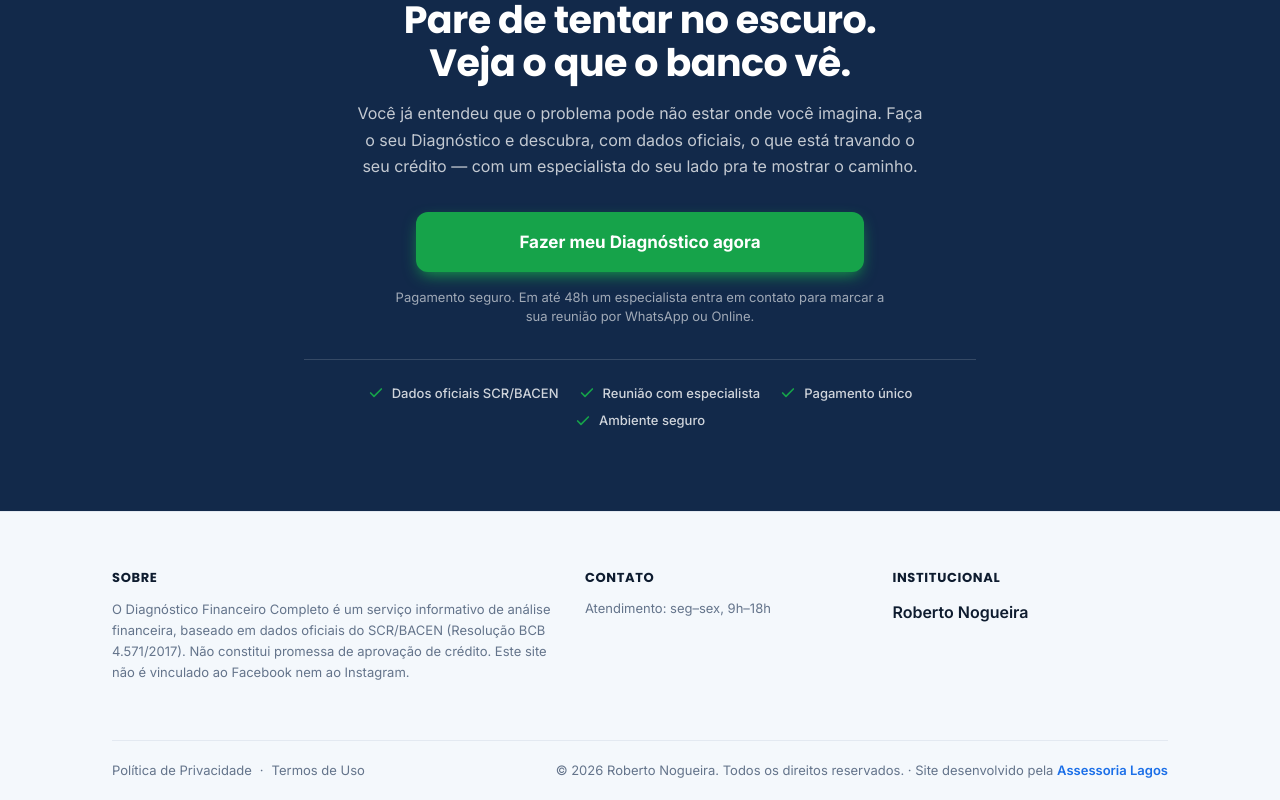
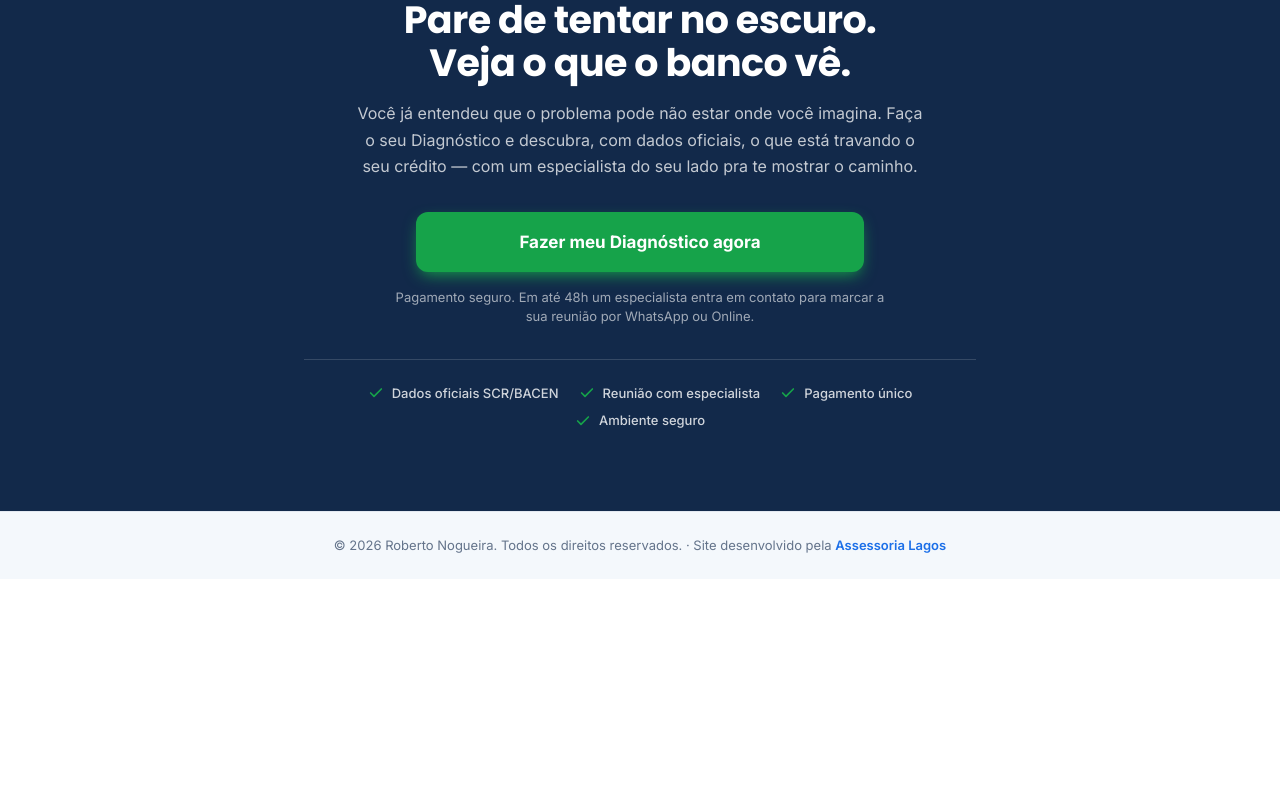
Before and after one commit to assessorialagos-stack/site-nexus-2, a Next.js app: page / in a window 1280 px wide. Shown: the part 9130-9930 px from the top of the page. After the commit the page ends 9709 px from the top, so only its background shows below. Built offline with nearby package versions, Linux system fonts and the light colour scheme.

Commit message:
feat: rodape enxuto - so a linha de copyright + credito da Assessoria Lagos
Removidas as colunas Sobre/Contato/Institucional e os links de Politica de Privacidade e Termos de Uso.

```diff
--- a/components/Footer.tsx
+++ b/components/Footer.tsx
@@ -1,53 +1,10 @@
-import { Fragment } from "react";
 import { footer } from "@/lib/copy";
-
-const columnTitle = "text-micro font-bold uppercase tracking-wider text-ink";
 
 export default function Footer() {
   return (
     <footer className="border-t border-border bg-bg-soft">
-      <div className="shell py-12 md:py-14">
-        <div className="grid grid-cols-1 gap-8 md:grid-cols-[1.6fr_1fr_1fr]">
-          <div>
-            <h2 className={columnTitle}>{footer.about.title}</h2>
-            <p className="mt-3 text-micro leading-relaxed text-muted break-words">{footer.about.body}</p>
-          </div>
-
-          <div>
-            <h2 className={columnTitle}>{footer.contact.title}</h2>
-            <p className="mt-3 text-micro text-muted">{footer.contact.hours}</p>
-          </div>
-
-          <div>
-            <h2 className={columnTitle}>{footer.institutional.title}</h2>
-            <p className="mt-3 text-body font-semibold text-ink break-words">
-              {footer.institutional.name}
-            </p>
-          </div>
-        </div>
-      </div>
-
-      <div className="shell">
-        <div className="flex flex-col gap-3 border-t border-border py-5 md:flex-row md:items-center md:justify-between">
-          <nav className="flex flex-wrap items-center gap-x-2 gap-y-1">
-            {footer.links.map((link, i) => (
-              <Fragment key={link.label}>
-                {i > 0 ? (
-                  <span aria-hidden="true" className="text-micro text-muted">
-                    ·
-                  </span>
-                ) : null}
-                <a
-                  href={link.href}
-                  className="text-micro text-muted transition-colors hover:text-ink focus-visible:outline focus-visible:outline-2 focus-visible:outline-offset-2 focus-visible:outline-brand"
-                >
-                  {link.label}
-                </a>
-              </Fragment>
-            ))}
-          </nav>
-
-          <p className="text-micro text-muted break-words">
+      <div className="shell py-6">
+        <p className="text-center text-micro text-muted break-words">
           {footer.copyright}
           {" · "}
           {footer.credit.prefix}
@@ -61,7 +18,6 @@ export default function Footer() {
           </a>
         </p>
       </div>
-      </div>
     </footer>
   );
 }
--- a/lib/copy.ts
+++ b/lib/copy.ts
@@ -296,22 +296,6 @@ export const closing = {
 /* ------------------------------------------------------------------ */
 
 export const footer = {
-  about: {
-    title: "Sobre",
-    body: "O Diagnóstico Financeiro Completo é um serviço informativo de análise financeira, baseado em dados oficiais do SCR/BACEN (Resolução BCB 4.571/2017). Não constitui promessa de aprovação de crédito. Este site não é vinculado ao Facebook nem ao Instagram.",
-  },
-  contact: {
-    title: "Contato",
-    hours: "Atendimento: seg–sex, 9h–18h",
-  },
-  institutional: {
-    title: "Institucional",
-    name: "Roberto Nogueira",
-  },
-  links: [
-    { label: "Política de Privacidade", href: "#" },
-    { label: "Termos de Uso", href: "#" },
-  ],
   copyright: "© 2026 Roberto Nogueira. Todos os direitos reservados.",
   credit: {
     prefix: "Site desenvolvido pela ",
```
Lines whose indentation alone changed are shown as unchanged.
